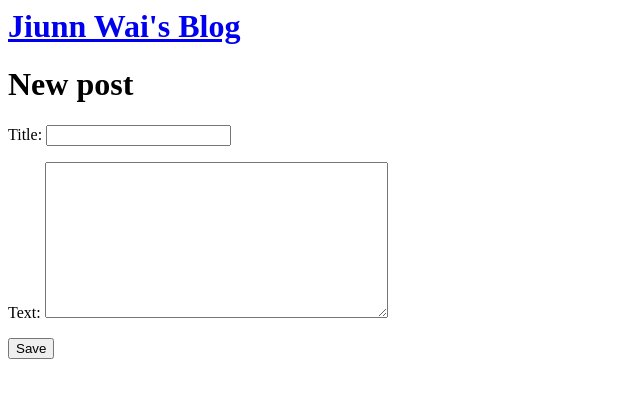
After one commit to JiunnWai/my-first-blog, a Django app: page /post/new/ in a window 1280 px wide. The commit adds this page. Shown: the top 398 px of the page, without its empty margins (0-640 px from the left). Run offline with Django 3.2, Linux system fonts and the light colour scheme.

Commit message:
Added ability to save form

```diff
--- /dev/null
+++ b/blog/forms.py
@@ -0,0 +1,7 @@
+from django import forms
+from .models import Post
+
+class PostForm(forms.ModelForm):
+	class Meta:
+		model = Post
+		fields = ('title', 'text',)
--- a/blog/templates/blog/base.html
+++ b/blog/templates/blog/base.html
@@ -1,9 +1,12 @@
-<html>
-	<head>
+<html
+>	<head>
 		<title>Jiunn Wai's blog</title>
 	</head>
 
 	<body>
+		<div class="page-header">
+			<a href="{% url 'post_new' %}" class="top-menu"></a>
+		</div>
 		<div>
 			<h1><a href="/">Jiunn Wai's Blog</a></h1>
 		</div>
--- /dev/null
+++ b/blog/templates/blog/post_edit.html
@@ -0,0 +1,9 @@
+{% extends 'blog/base.html' %}
+
+{% block content %}
+	<h1>New post</h1>
+	<form method="POST" class="post_form">{% csrf_token %}
+		{{ form.as_p }}
+		<button type="submit" class="save btn btn-default">Save</button>
+	</form>
+{% endblock %}
--- a/blog/urls.py
+++ b/blog/urls.py
@@ -4,4 +4,5 @@ from . import views
 urlpatterns = [
 	url(r'^$', views.post_list, name='post_list'),
 	url(r'^post/(?P<pk>\d+)/$', views.post_detail, name='post_detail'),
+	url(r'^post/new/$', views.post_new, name='post_new'),
 ]
--- a/blog/views.py
+++ b/blog/views.py
@@ -1,6 +1,8 @@
 from django.shortcuts import render, get_object_or_404
 from django.utils import timezone
 from .models import Post
+from .forms import PostForm
+from django.shortcuts import redirect
 
 
 # Create your views here.
@@ -12,3 +14,16 @@ def post_list(request):
 def post_detail(request, pk):
 	post = get_object_or_404(Post, pk=pk)
 	return render(request, 'blog/post_detail.html', {'post':post})
+
+def post_new(request):
+	if request.method == "POST":
+		form = PostForm(request.POST)
+		if form.is_valid():
+			post = form.save(commit=False)
+			post.author = request.user
+			post.published_date = timezone.now()
+			post.save()
+			return redirect('post_detail', pk=post.pk)
+	else:
+		form = PostForm()
+	return render(request, 'blog/post_edit.html', {'form':form})
```
